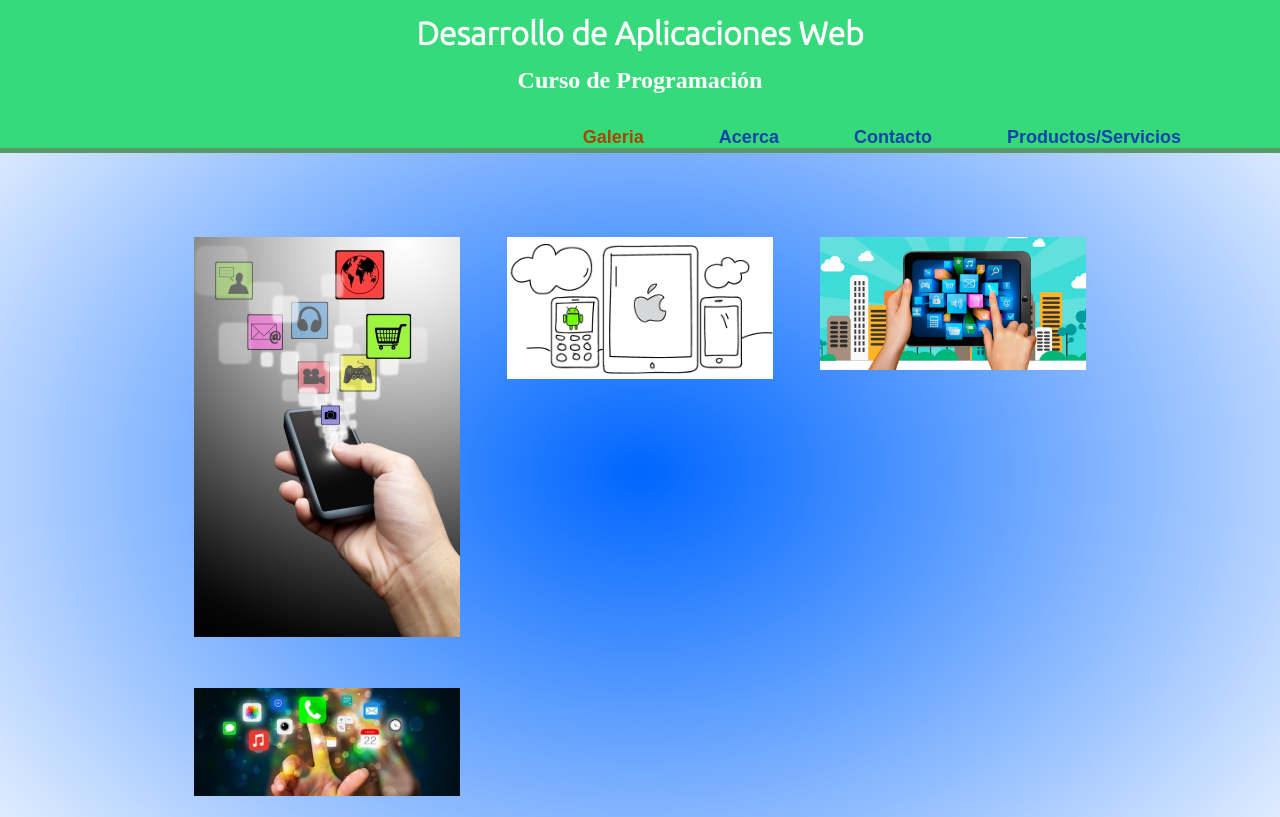
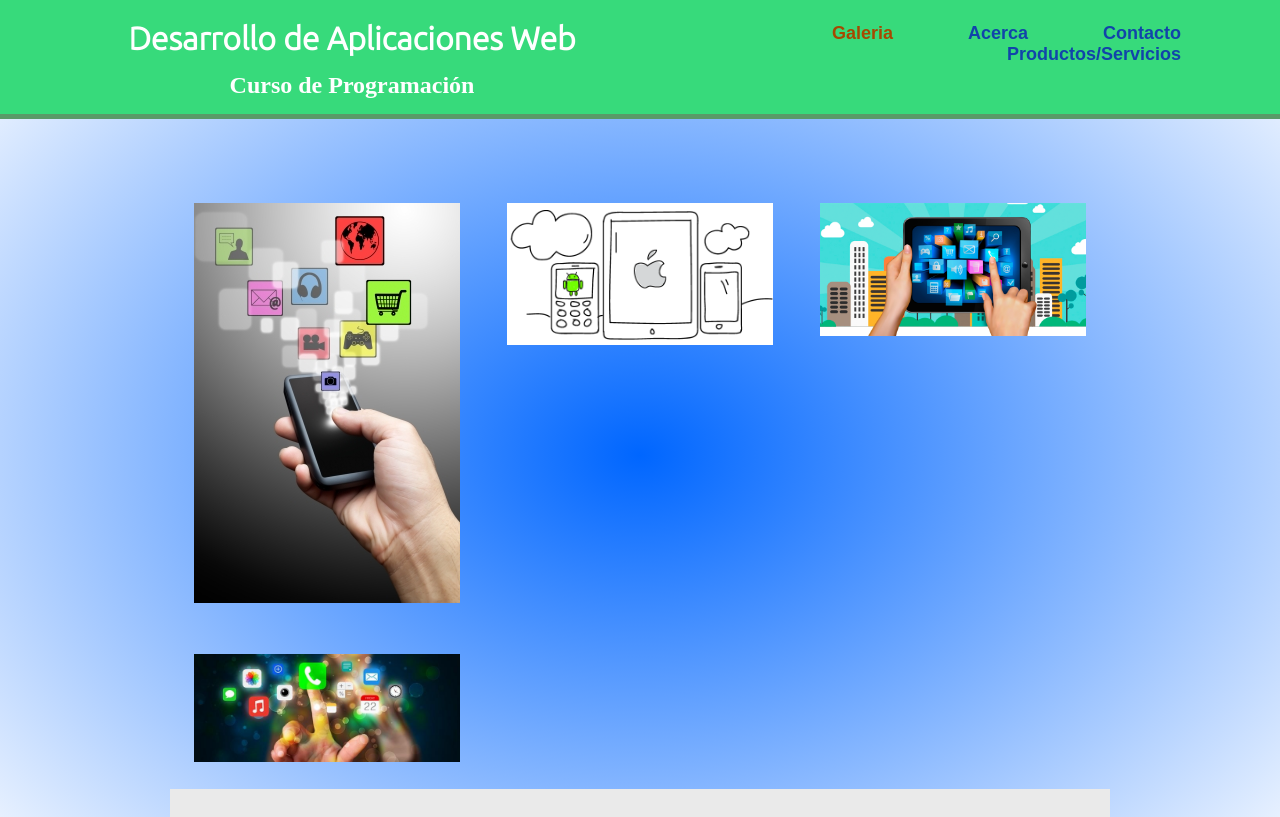
Before and after one commit to leonel1708/programacionWebLeo, a plain HTML site: page index.html in a window 1280 px wide. Shown: the top 817 px of the page. Drawn offline with Linux system fonts and the light colour scheme; a web font is replaced by a local one.

Commit message:
Arreglado encabezado pagina terminada

```diff
--- a/css/main.css
+++ b/css/main.css
@@ -34,6 +34,7 @@
 	margin: 0 0 30px 0;
 	width: 100%;
 	background-color: #37da7b;
+	padding: 5px 0 0 0 ;
 	/*border-color: #1d766f;*/
 }
 
--- a/css/responsive.css
+++ b/css/responsive.css
@@ -32,7 +32,14 @@
         font-size: 1.125em;
         margin-right: 5%;
         text-align: right;
-        /*width: 45%;*/
+        width: 45%
+    }
+
+    #logo{
+        float: left;
+        margin-left: 5%;
+        text-align: left;
+        width: 45%;
     }
 
     header{
```
